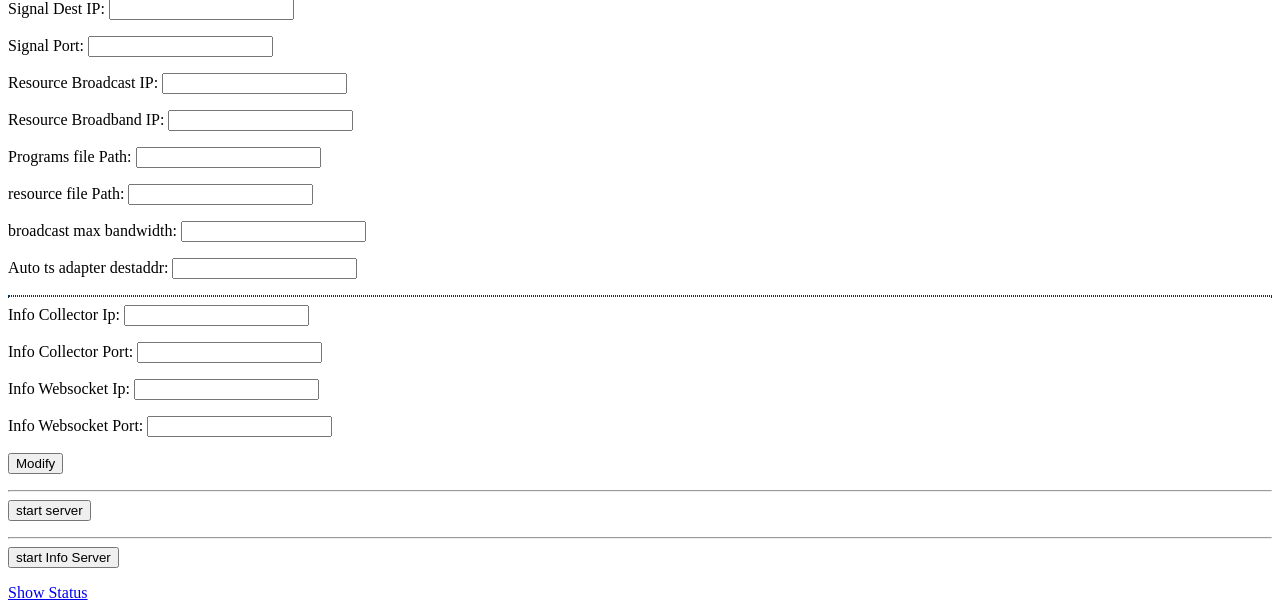
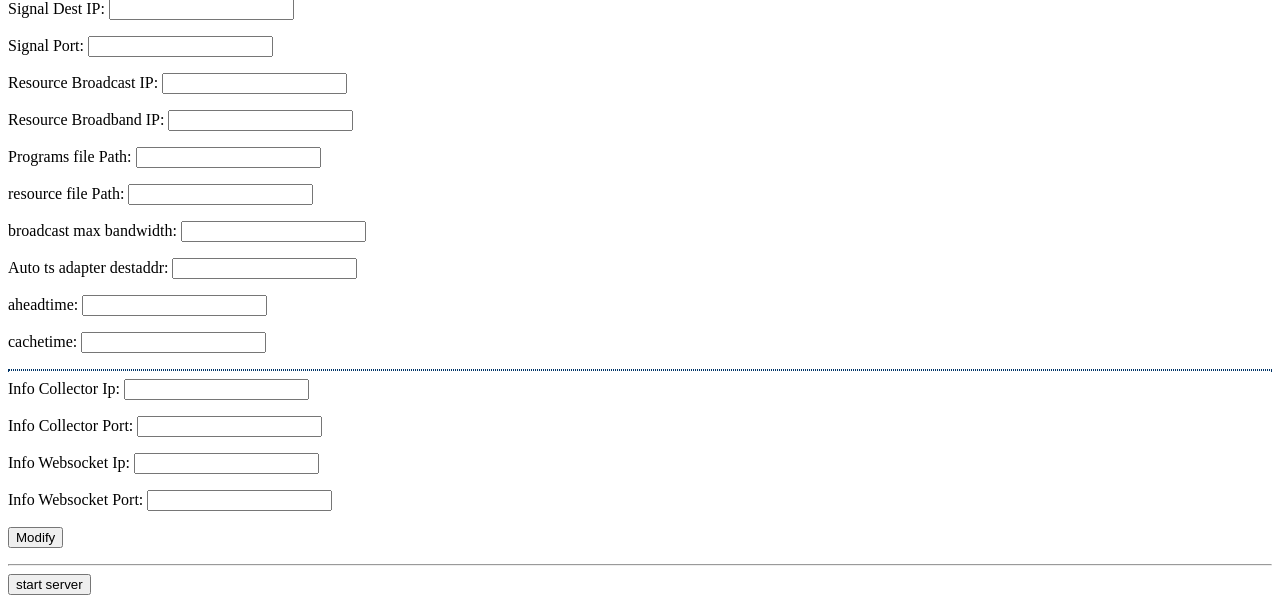
Before and after one commit to Ready2Code/smt_system, a Django app: template server/potal/templates/startpage.html in a window 1280 px wide. Shown: the part 55-655 px from the top of the page. Run offline with Django 3.2, Linux system fonts and the light colour scheme; the template is opened without the code that fills it: values that come from a table or form of the project are taken from there, others are empty; data comes from the database, SQL or seed files in the repository; parts of the project's set-up code (start-up, migrations or seed data) failed here and were passed over.

Commit message:
add set aheadtime cachetime

```diff
--- a/server/potal/templates/startpage.html
+++ b/server/potal/templates/startpage.html
@@ -24,6 +24,10 @@
              broadcast max bandwidth:    <input type="text" name="broadcast_max_bandwidth"    value="{{service_settings.broadcast_max_bandwidth}}"/>
              <p/>
               Auto ts adapter destaddr:    <input type="text" name="auto_ts_adapter_destaddr"    value="{{service_settings.auto_ts_adapter_destaddr}}"/>
+             <p/>
+              aheadtime:    <input type="text" name="aheadtime"    value="{{service_settings.aheadtime}}"/>
+             <p/>
+              cachetime:    <input type="text" name="cachetime"    value="{{service_settings.cachetime}}"/>
              <p/>
              <hr style="border:1px dotted #036" />
              Info Collector Ip:     <input type="text" name="info_collector_ip" value="{{monitor_settings.info_collector_ip}}"/>
--- a/server/service_manager/models.py
+++ b/server/service_manager/models.py
@@ -13,6 +13,8 @@ class ServiceSettings(models.Model):
     resource_broadcast_ip    = models.CharField(max_length=30)
     resource_broadband_ip    = models.CharField(max_length=30)
     auto_ts_adapter_destaddr = models.CharField(max_length=30)
+    aheadtime      = models.IntegerField()
+    cachetime      = models.IntegerField()
 
 def get_service_settings():
     all_settings =  ServiceSettings.objects.all()
@@ -26,7 +28,9 @@ def get_service_settings():
                                                                          signal_port=10100,
                                                                          resource_broadcast_ip='127.0.0.1',
                                                                          resource_broadband_ip='127.0.0.1',
-                                                                         auto_ts_adapter_destaddr = ''   )
+                                                                         auto_ts_adapter_destaddr = '',
+																		 aheadtime=2000,
+																		 cachetime=6000)
     else:
         service_settings = all_settings[0]
     return service_settings
```
Also changed, not shown: server/potal/views.py (+22 -0 lines).
